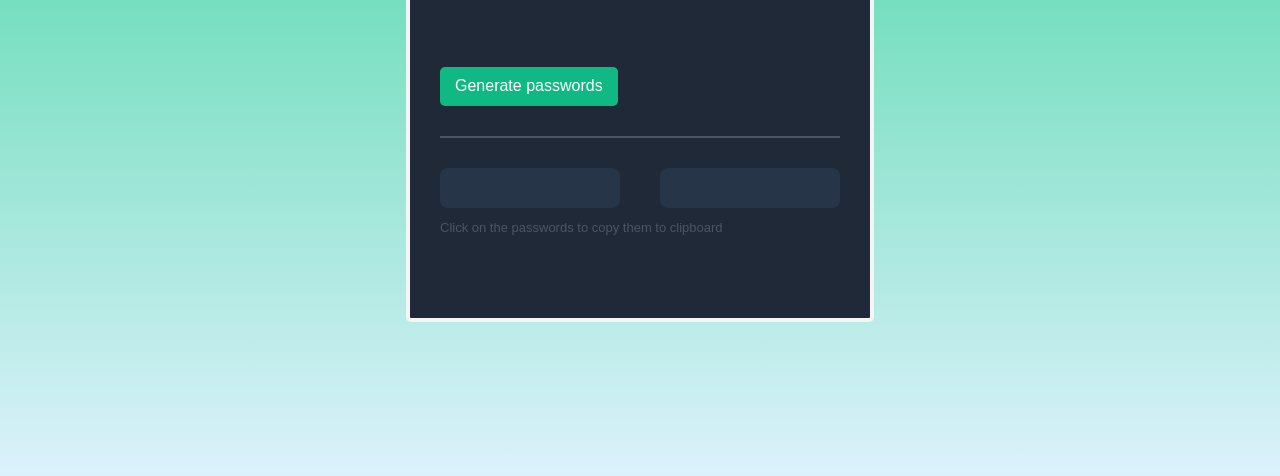
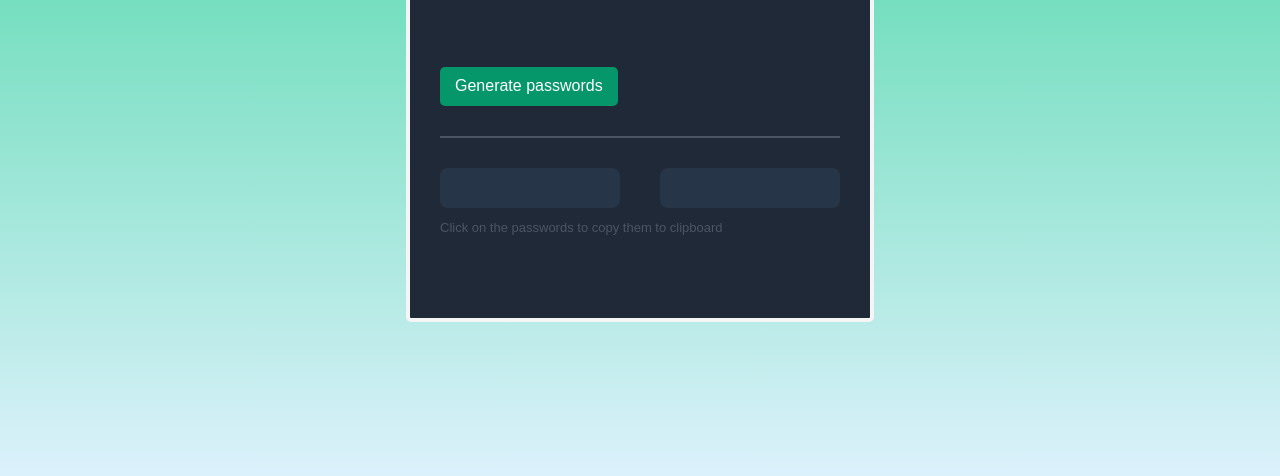
Before and after one commit to TilteD24/password-generator, a plain HTML site: page index.html in a window 1280 px wide. In both pictures the pointer is over the button "Generate passwords". Shown: the part 306-782 px from the top of the page. Drawn offline with nearby package versions, Linux system fonts and the light colour scheme; a web font is replaced by a local one.

Commit message:
added button styling

```diff
--- a/index.css
+++ b/index.css
@@ -35,8 +35,11 @@ body {
     border-radius : 5px;
     color: #ffffff;
     border: none;
+    transition: 0.3s;
 }
-
+#generate-btn:hover {
+    background: #059669;
+}
 .line-breaker {
     border:1px solid #4B5563;
     margin : 30px 0px;
```
